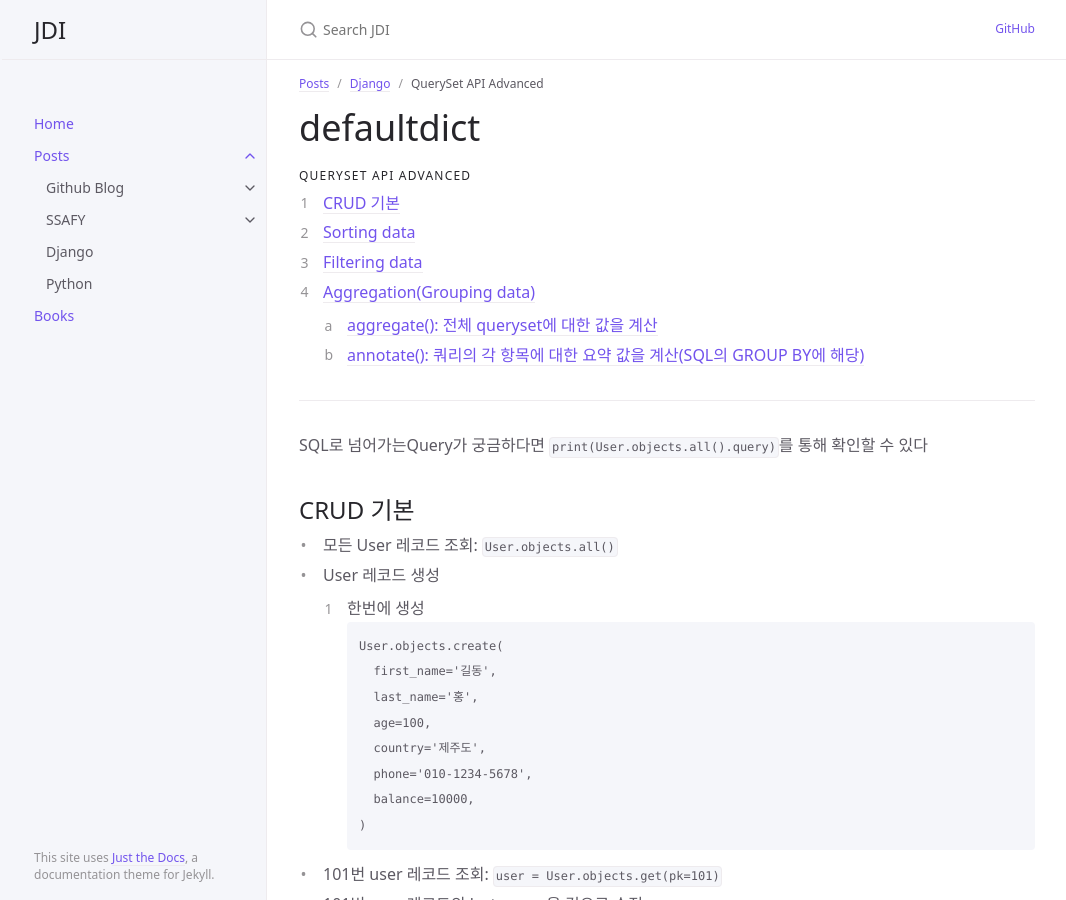
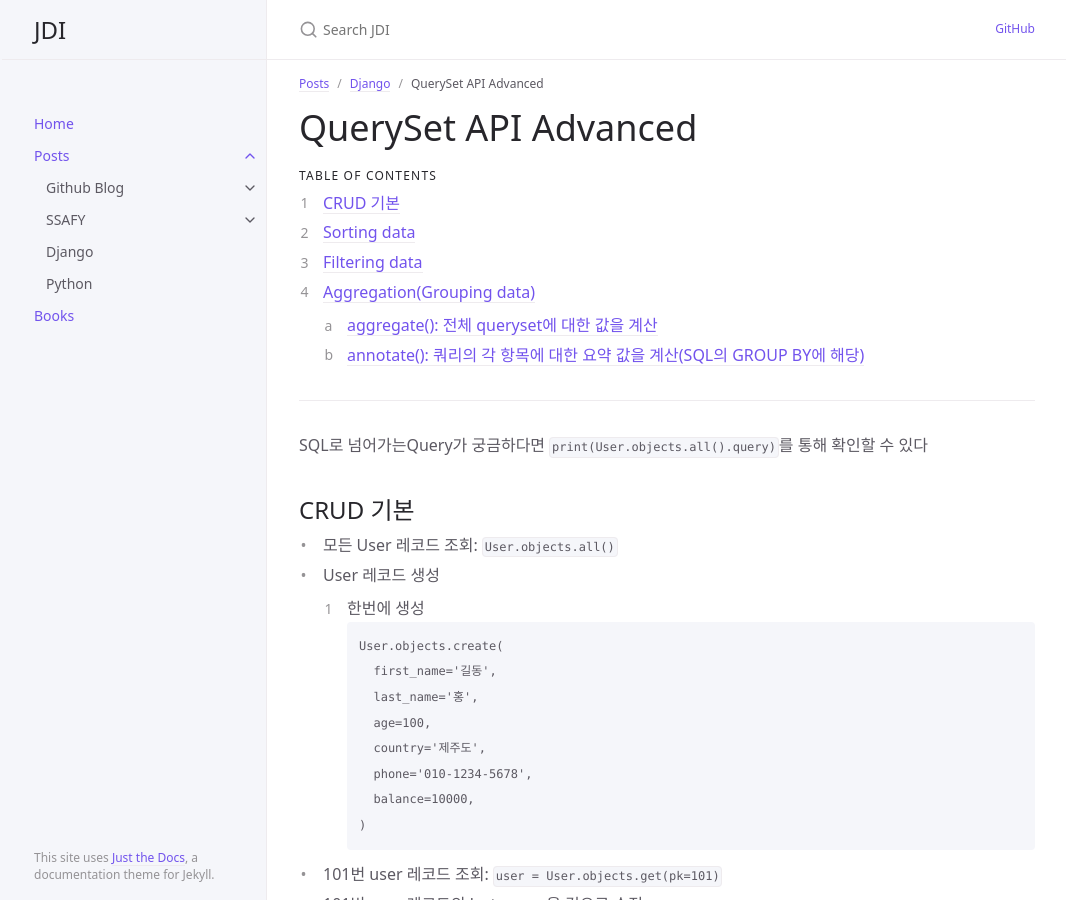
Before and after one commit to manchott/manchott-manchott.github.io, a Jekyll site: the page built from docs/posts/django/QuerySet_API.md, in a window 1280 px wide and 900 px high. Shown: the whole window, without its empty margins (105-1171 px from the left). Built offline with Jekyll 4.4.1, drawn with Linux system fonts in a browser that asks for light colours.

Commit message:
Update QuerySet_API.md

```diff
--- a/docs/posts/django/QuerySet_API.md
+++ b/docs/posts/django/QuerySet_API.md
@@ -5,10 +5,10 @@ parent: Django
 grand_parent: Posts
 ---
 
-# defaultdict
+# QuerySet API Advanced
 {: .no_toc }
 
-## QuerySet API Advanced
+## TABLE OF CONTENTS
 {: .no_toc .text-delta }
 
 1. TOC
```
